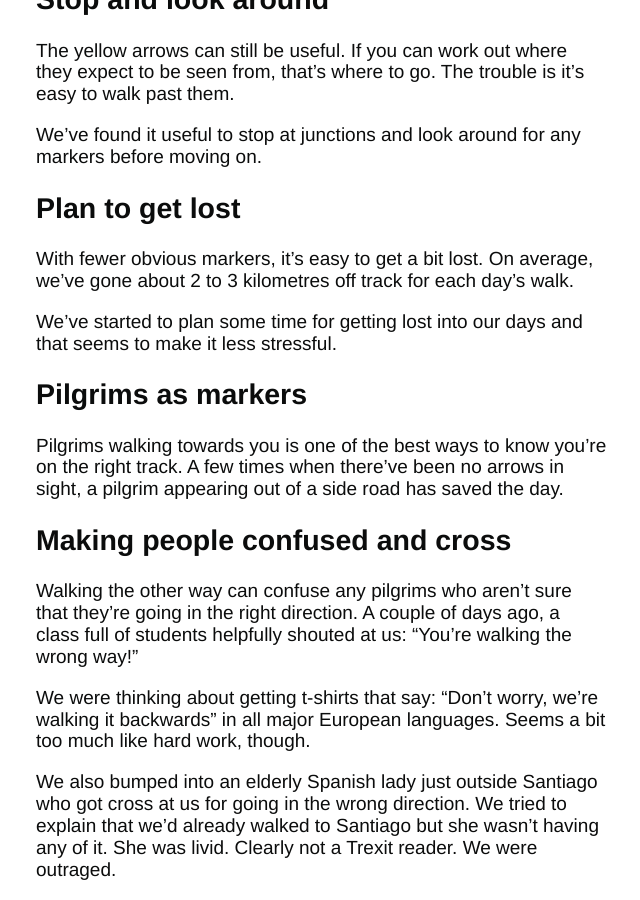
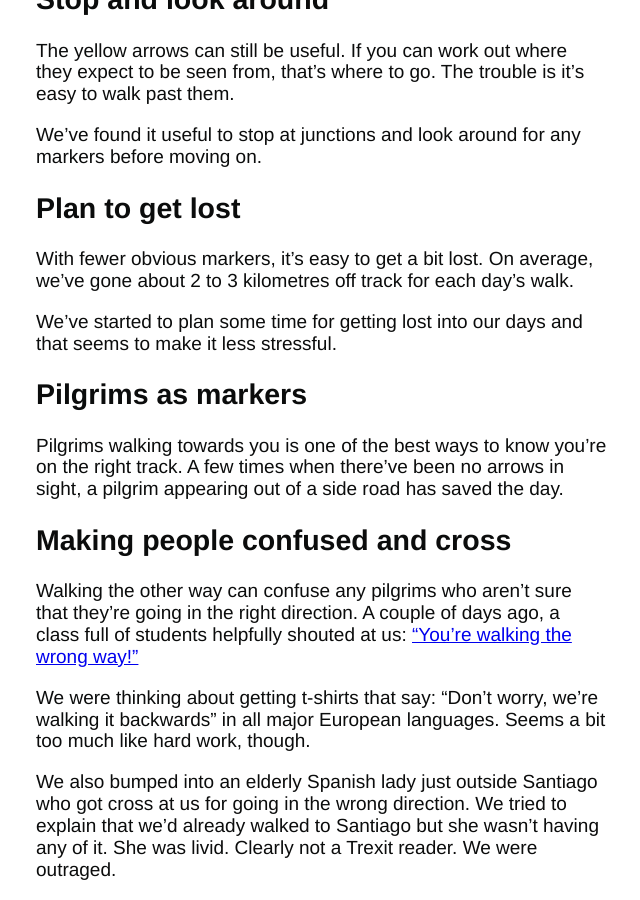
Before and after one commit to tombye/trexit, a Jekyll site: the page built from _posts/2017-10-15-walking-the-wrong-way.markdown, in a window 1280 px wide and 900 px high, scrolled down 1897 px. Shown: the whole window, without its empty margins (124-764 px from the left). Built offline with Jekyll 4.4.1, drawn with Linux system fonts in a browser that asks for light colours; some of the changed lines change nothing that is shown.

Commit message:
Add link to quote from teacher

```diff
--- a/_posts/2017-10-15-walking-the-wrong-way.markdown
+++ b/_posts/2017-10-15-walking-the-wrong-way.markdown
@@ -45,7 +45,7 @@ Pilgrims walking towards you is one of the best ways to know you're on the right
 
 ## Making people confused and cross
 
-Walking the other way can confuse any pilgrims who aren't sure that they're going in the right direction. A couple of days ago, a class full of students helpfully shouted at us: "You're walking the wrong way!"
+Walking the other way can confuse any pilgrims who aren't sure that they're going in the right direction. A couple of days ago, a class full of students helpfully shouted at us: ["You're walking the wrong way!"](https://youtu.be/_akwHYMdbsM)
 
 We were thinking about getting t-shirts that say: "Don't worry, we're walking it backwards" in all major European languages. Seems a bit too much like hard work, though.
 
```
